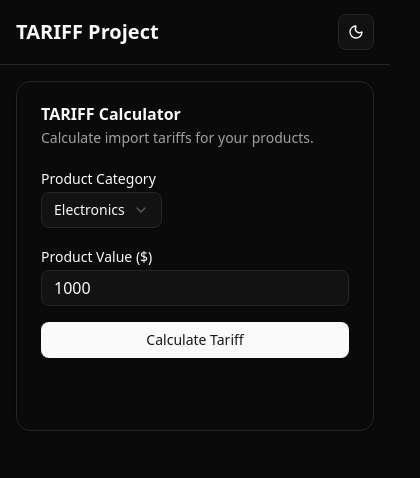
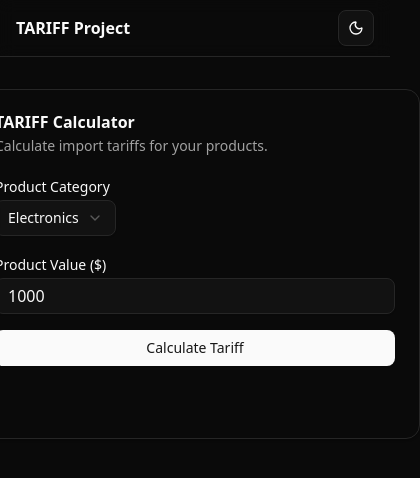
Before and after one commit to isaacpua/CS203-G5T1-AY2025T1, a React (Vite) app in the folder tariff-frontend/: page / in a window 390 px wide. Shown: the top 478 px of the page, 420 px wide, since content can reach past the window. Built offline with nearby package versions, Linux system fonts and the light colour scheme.

Commit message:
refactor: simplify layout structure and improve TariffCalculator responsiveness

```diff
--- a/tariff-frontend/src/App.jsx
+++ b/tariff-frontend/src/App.jsx
@@ -3,19 +3,24 @@ import { ModeToggle } from './components/mode-toggle';
 
 function App() {
   return (
-    <div className="min-h-screen bg-background">
+    <div className="min-h-screen bg-background font-sans antialiased">
+      <div className="relative flex min-h-screen flex-col">
         <header className="sticky top-0 z-50 w-full border-b bg-background/95 backdrop-blur supports-[backdrop-filter]:bg-background/60">
-        <div className="flex h-16 items-center justify-between px-4 md:px-6 lg:px-8">
-          <span className="font-bold text-xl">
+          <div className="flex h-14 items-center justify-between px-4">
+            <a className="flex items-center space-x-2" href="/">
+              <span className="font-bold">
                 TARIFF Project
               </span>
+            </a>
             <ModeToggle />
           </div>
         </header>
-
-      <main className="flex-1 flex items-center justify-center p-4 md:p-6 lg:p-8">
+        <main className="flex-1">
+          <section className="mx-auto flex max-w-[980px] flex-col items-center gap-2 py-8 md:py-12 md:pb-8 lg:py-24 lg:pb-20">
             <TariffCalculator />
+          </section>
         </main>
+      </div>
     </div>
   );
 }
```
Lines whose indentation alone changed are shown as unchanged.
